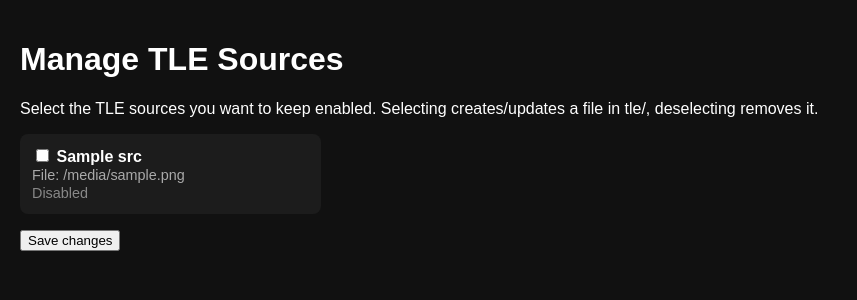
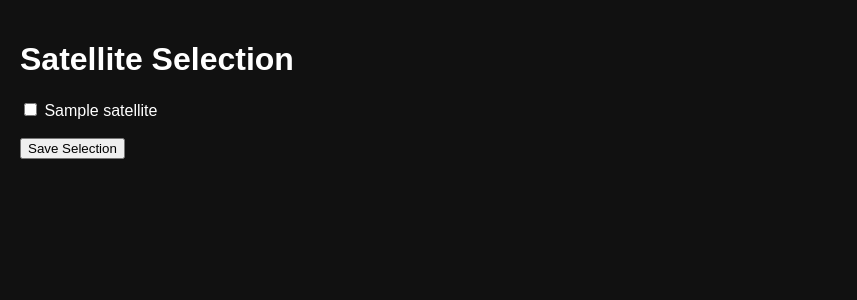
Before and after one commit to Mraanderson/sstv-groundstation, a Flask app: template app/templates/tle_manage.html in a window 1280 px wide. Shown: the part 38-338 px from the top of the page, without its empty margins (0-857 px from the left). Run offline with Flask 3, Linux system fonts and the light colour scheme; the template is opened without the code that fills it: most values are stand-ins (such as "Sample title", 1, 10 or a date in 2020).

Commit message:
Update tle_manage.html

```diff
--- a/app/templates/tle_manage.html
+++ b/app/templates/tle_manage.html
@@ -1,31 +1,22 @@
 {% extends "base.html" %}
 
-{% block title %}Manage TLE Sources{% endblock %}
+{% block title %}Manage Satellites{% endblock %}
 
 {% block content %}
-<h1>Manage TLE Sources</h1>
+<h1>Satellite Selection</h1>
+
 <form method="post">
-    <p>Select the TLE sources you want to keep enabled. Selecting creates/updates a file in tle/, deselecting removes it.</p>
-    <div style="display:grid;grid-template-columns:repeat(auto-fill,minmax(240px,1fr));gap:12px;">
-        {% for key, src in sources.items() %}
-        <label style="display:block;background:#1c1c1c;padding:12px;border-radius:8px;">
-            <input type="checkbox" name="enabled" value="{{ key }}" {% if key in enabled %}checked{% endif %}>
-            <strong>{{ src.label }}</strong><br>
-            <span style="color:#aaa;font-size:0.9em;">File: {{ src.filename }}</span><br>
-            {% if key in enabled %}
-                <span style="color:#0f0;font-size:0.9em;">Enabled — last updated: {{ src.last_updated }}</span>
-            {% else %}
-                <span style="color:#888;font-size:0.9em;">Disabled</span>
-            {% endif %}
-        </label>
-        {% endfor %}
-    </div>
-    <div style="margin-top:16px;">
-        <button type="submit">Save changes</button>
-    </div>
+    {% for name, info in satellites.items() %}
+        <label>
+            <input type="checkbox" name="{{ name }}" {% if info.enabled %}checked{% endif %}>
+            {{ name }}
+        </label><br>
+    {% endfor %}
+    <br>
+    <button type="submit">Save Selection</button>
 </form>
 
 {% if message %}
-<p style="margin-top:12px;color:lime;">{{ message }}</p>
+    <p style="color:lime; margin-top:1em;">{{ message }}</p>
 {% endif %}
 {% endblock %}
```
